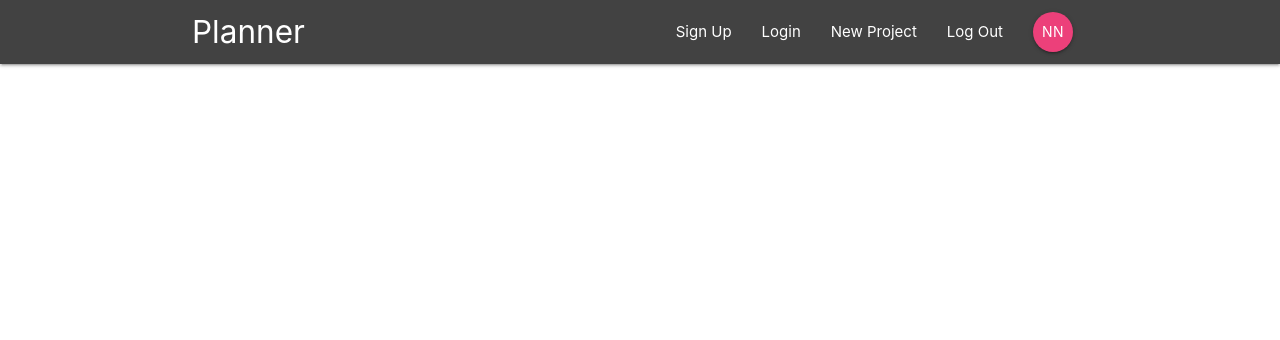
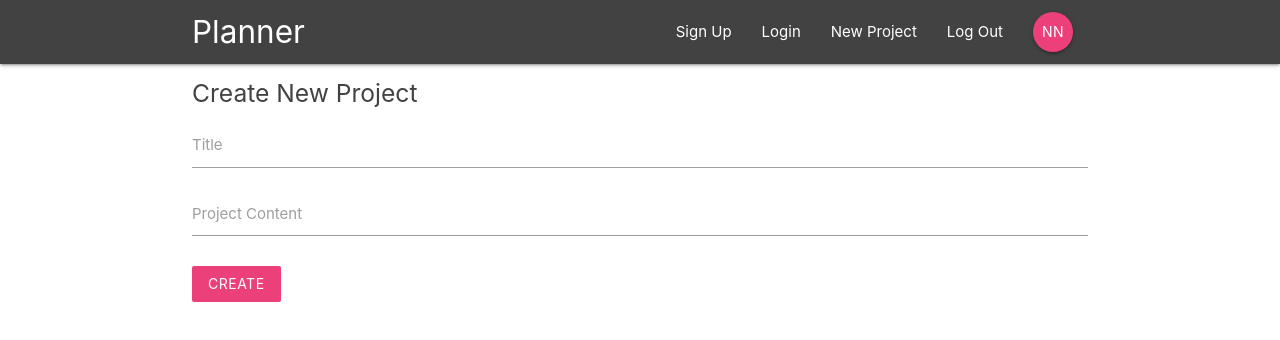
Before and after one commit to strobosaur/project-planner, a React (Create React App) app: page /create in a window 1280 px wide. Shown: the top 340 px of the page. Built offline with nearby package versions, Linux system fonts and the light colour scheme.

Commit message:
CreateProject component prototype

```diff
--- a/src/App.js
+++ b/src/App.js
@@ -4,6 +4,7 @@
 import ProjectDetails from './components/projects/ProjectDetails';
 import SignIn from './components/auth/SignIn';
 import SignUp from './components/auth/SignUp';
+import CreateProject from './components/projects/CreateProject';
 
 function App() {
   return (
@@ -15,6 +16,7 @@
           <Route path='/project/:id' component={ProjectDetails} />
           <Route path='/signin' component={SignIn} />
           <Route path='/signup' component={SignUp} />
+          <Route path='/create' component={CreateProject} />
         </Switch>
       </div>
     </BrowserRouter>
--- a/src/components/projects/CreateProject.js
+++ b/src/components/projects/CreateProject.js
@@ -0,0 +1,41 @@
+import React, { Component } from 'react';
+
+class CreateProject extends Component {
+  state = {
+    title: '',
+    content: ''
+  }
+
+  handleChange = (e) => {
+    this.setState({
+      [e.target.id]: e.target.value
+    })
+  }
+  handleSubmit = (e) => {
+    e.preventDefault();
+    console.log(this.state);
+  }
+
+  render() {
+    return (
+      <div className="container">
+        <form onSubmit={this.handleSubmit} className="white">
+          <h5 className="grey-text text-darken-3">Create New Project</h5>
+          <div className="input-field">
+            <label htmlFor="title">Title</label>
+            <input type="text" id="title" onChange={this.handleChange} />
+          </div>
+          <div className="input-field">
+            <label htmlFor="content">Project Content</label>
+            <textarea id="content" className="materialize-textarea" onChange={this.handleChange} ></textarea>
+          </div>
+          <div className="input-field">
+            <button className="btn pink lighten-1 z-depth-0">Create</button>
+          </div>
+        </form>
+      </div>
+    );
+  }
+}
+
+export default CreateProject;
```
